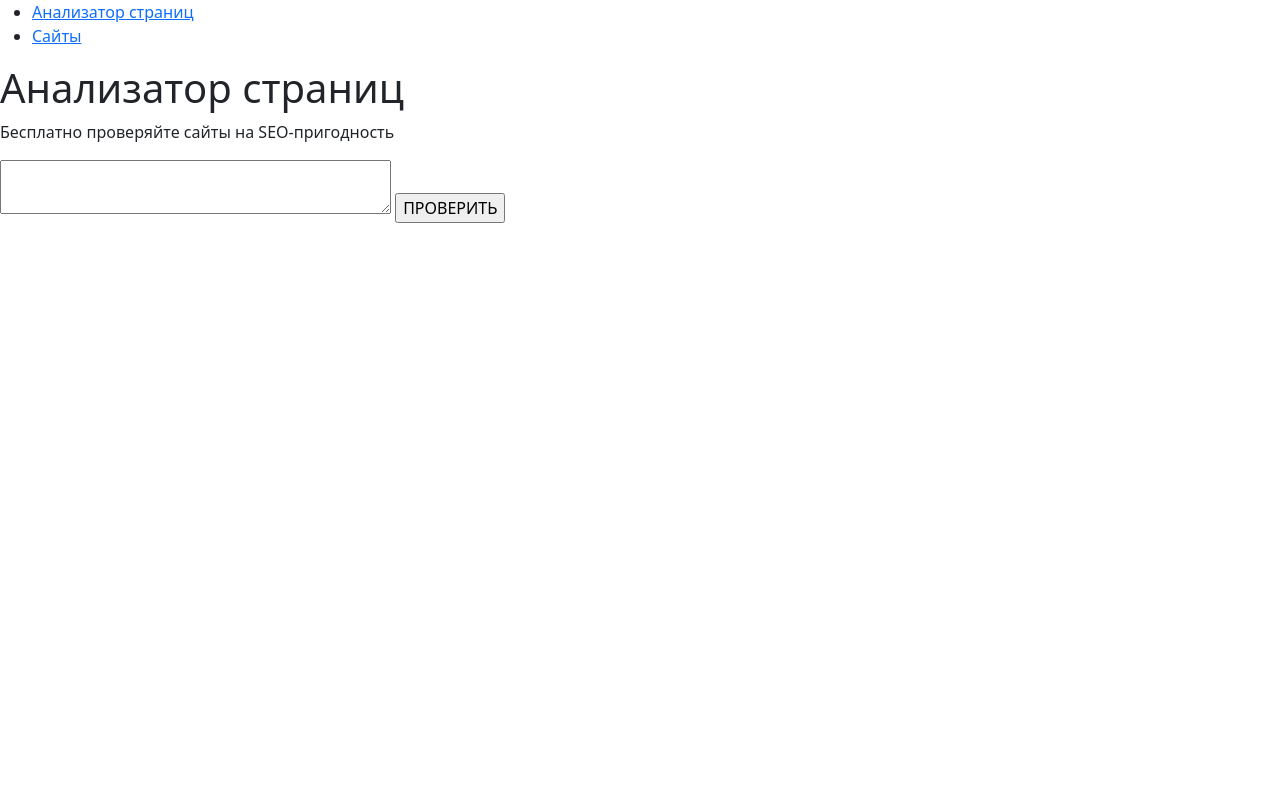
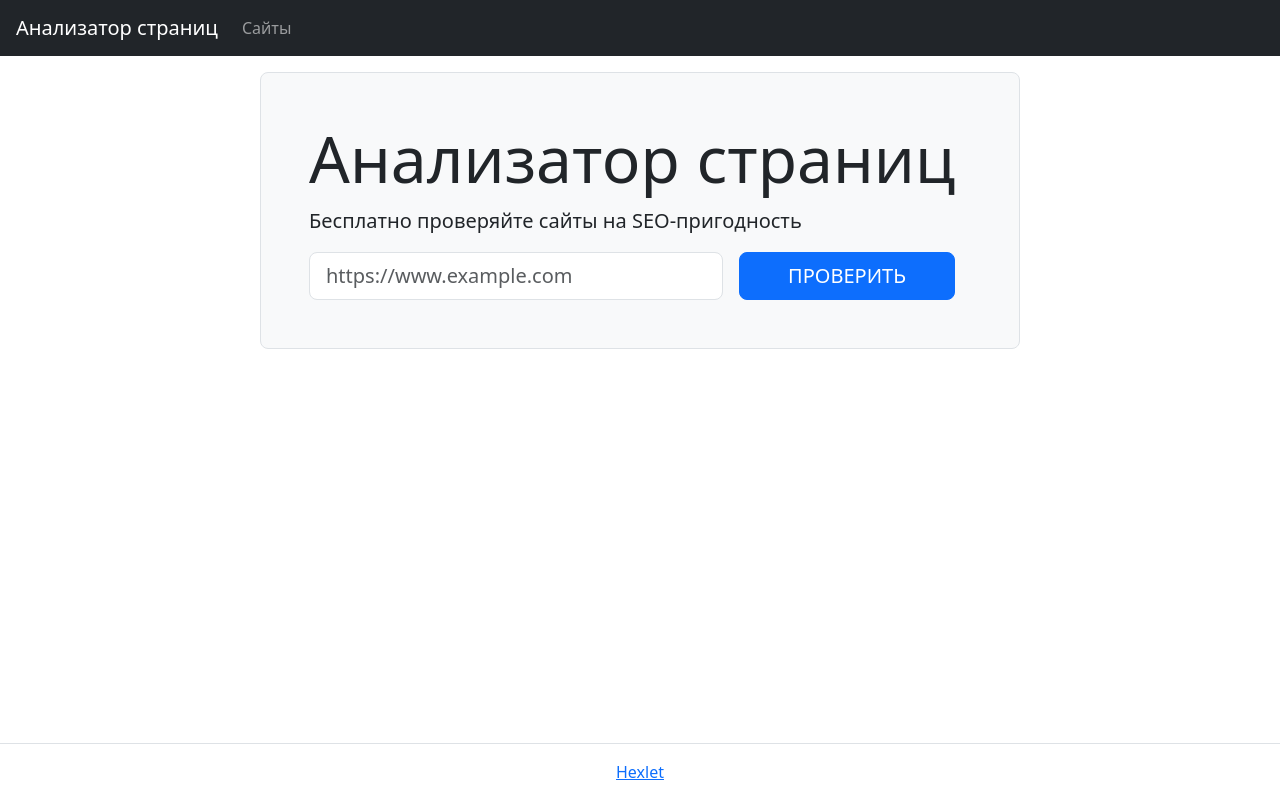
Before and after one commit to kirishirorin/python-project-83, a Flask app: page / in a window 1280 px wide. Run offline with Flask 3, Linux system fonts and the light colour scheme; some libraries are stand-ins or nearby versions.

Commit message:
Alfa-Task 1

```diff
--- /dev/null
+++ b/database.sql
@@ -0,0 +1 @@
+CREATE TABLE IF NOT EXISTS urls (id INT PRIMARY KEY, name VARCHAR, created_at TIMESTAMP);
--- a/page_analyzer/app.py
+++ b/page_analyzer/app.py
@@ -1,7 +1,14 @@
-from flask import Flask
+from flask import Flask, url_for, render_template, flash, get_flashed_messages
 from dotenv import load_dotenv
+from validators import url
+from psycopg2.extras import RealDictCursor
 import os
-from flask import render_template
+import psycopg2
+import datetime
+
+
+
+DATABASE_URL = os.getenv('DATABASE_URL')
 
 
 load_dotenv()
@@ -9,5 +16,57 @@ app = Flask(__name__)
 app.config['SECRET_KEY'] = os.getenv('SECRET_KEY')
 
 @app.route('/')
-def start():
-    return render_template('index.html')
+def index():
+    messages = get_flashed_messages(with_categories=True)
+    return render_template('index.html', messages=messages)
+
+@app.get('/urls')
+def sites():
+    conn = psycopg2.connect(DATABASE_URL)
+    with conn.cursor() as cursor:
+        select_query = 'SELECT id, name FROM urls ORDER BY created_at DESC;'
+        cursor.execute(select_query)
+        sites = [{'id': id, 'name': name} for id, name in cursor.fetchall()]
+    conn.close()
+    return render_template('sites.html', sites=sites)
+
+@app.post('/urls')
+def urls_post():
+    url = request.form.to_dict()['url']
+    correct_url = url(url)
+    if not correct_url:
+        flash('Некорректный URL', 'error')
+        return redirect(url_for('index'))
+    conn = psycopg2.connect(DATABASE_URL)
+    with conn.cursor as cursor:
+        select_query = 'SELECT name FROM urls;'
+        cursor.execute(select_query)
+        names = (tumple[0] for tumple in cursor.fetchall())
+        if url in names:
+            select_query = 'SELECT id FROM urls WHERE name == %s;'
+            cursor.execute(select_query, (url))
+            id = cursor.fetchone()[0]
+            flash('Страница уже существует', 'warning')
+        else:
+            insert_query = 'INSERT INTO urls (name, created_at) VALUES (%s, %s);'
+            now_time = datetime.datetime.now()
+            cursor.execute(insert_query, (url, now_time))
+            conn.commit()
+            select_query = 'SELECT id FROM urls WHERE name == %s;'
+            cursor.execute(select_query, (url))
+            id = cursor.fetchone()[0]
+            flash('Страница успешно добавлена', 'success')
+    conn.close()
+    return redirect(url_for('url_id', id=id))
+
+@app.get('/urls/<id>')
+def url_id(id):
+    messages = get_flashed_messages(with_categories=True)
+    conn = psycopg2.connect(DATABASE_URL)
+    with conn.cursor as cursor:
+        select_query = 'SELECT * FROM urls WHERE id = %s;'
+        cursor.execute(select_query, (id))
+        result = cursor.fetchone()
+        site = {'id': result[0], 'name': result[1], 'created_at': result[2]}
+    conn.close()
+    return render_template('url.html', site=site, messages=messages)
--- a/page_analyzer/templates/index.html
+++ b/page_analyzer/templates/index.html
@@ -1,28 +1,59 @@
 <!DOCTYPE html>
-<html lang="ru">
+<html lang="en">
   <head>
-    <meta charset="UTF-8">
-    <meta name="viewport" content="width=device-width, initial-scale=1">
-    <link href="https://cdn.jsdelivr.net/npm/bootstrap@5.3.3/dist/css/bootstrap.min.css" rel="stylesheet" integrity="sha384-QWTKZyjpPEjISv5WaRU9OFeRpok6YctnYmDr5pNlyT2bRjXh0JMhjY6hW+ALEwIH" crossorigin="anonymo>    <title>Анализатор страниц</title>
-  </head>
-  <body>
-    <script src="https://cdn.jsdelivr.net/npm/bootstrap@5.3.3/dist/js/bootstrap.bundle.min.js" integrity="sha384-YvpcrYf0tY3lHB60NNkmXc5s9fDVZLESaAA55NDzOxhy9GkcIdslK1eN7N6jIeHz" crossorigin="anonymous"></scrip>    <header>
-      <div id="menu">
-        <ul>
-          <li><a href="/">Анализатор страниц</a></li>
-          <li><a href="/sites">Сайты</a></li>
+    <meta charset="utf-8">
+    <meta name="viewport" content="width=device-width, initial-scale=1, shrink-to-fit=no">
+    <meta name="description" content="Third project for Hexlet.io">
+    <link href="https://cdn.jsdelivr.net/npm/bootstrap@5.3.3/dist/css/bootstrap.min.css" rel="stylesheet" integrity="sha384-QWTKZyjpPEjISv5WaRU9OFeRpok6YctnYmDr5pNlyT2bRjXh0JMhjY6hW+ALEwIH" crossorigin="anonymous">
+    <title>Анализатор страниц</title>
+  <script type="text/javascript" src="https://me.kis.v2.scr.kaspersky-labs.com/FD126C42-EBFA-4E12-B309-BB3FDD723AC1/main.js?attr=Uj3Bd9Q8D-j_aAbUIJT6KXK9R-o11adHdR7VMQsqqJ9WAEXPrPiiZmtRG9WSopE4fwdwqiowHdD1MeiRARdvyw" charset="UTF-8"></script><link rel="stylesheet" crossorigin="anonymous" href="https://me.kis.v2.scr.kaspersky-labs.com/E3E8934C-235A-4B0E-825A-35A08381A191/abn/main.css?attr=aHR0cHM6Ly9weXRob24tcGFnZS1hbmFseXplci1ydS5oZXhsZXQuYXBwLw"/></head>
+  <body class="min-vh-100 d-flex flex-column">
+  <header class="flex-shrink-0">
+    <nav class="navbar navbar-expand-md navbar-dark bg-dark px-3">
+  <a class="navbar-brand" href="/">Анализатор страниц</a>
+  <div id="navbarNav">
+      <ul class="navbar-nav">
+        <li class="nav-item"><a class="nav-link " href="{{ url_for('sites') }}">Сайты</a></li>
       </ul>
   </div>
+</nav>
+
   </header>
-    <main>
-      <div>
-        <h1>Анализатор страниц</h1>
-        <p>Бесплатно проверяйте сайты на SEO-пригодность</p>
-        <form action="/sites" method="post">
-          <textarea name = "site" cols="40" value="https://ru.hexlet.io/"></textarea>
-          <input type="submit" value="ПРОВЕРИТЬ">
+
+
+
+  <main class="flex-grow-1">
+    {% if messages %}
+      <ul class=flashes>
+      {% for category, message in messages %}
+        <li class="{{ category }}">{{ message }}</li>
+      {% endfor %}
+      </ul>
+    {% endif %}
+    <div class="container-lg mt-3">
+      <h1></h1>
+
+
+<div class="row">
+  <div class="col-12 col-md-10 col-lg-8 mx-auto border rounded-3 bg-light p-5">
+    <h1 class="display-3">Анализатор страниц</h1>
+    <p class="lead">Бесплатно проверяйте сайты на SEO-пригодность</p>
+    <form action="/urls " method="post" class="d-flex justify-content-center">
+    <label for="text" class="visually-hidden">Url для проверки</label>
+    <input type="text" name="url" placeholder="https://www.example.com"value=""  class="form-control form-control-lg" required>
+    <input type="submit" class="btn btn-primary  btn-lg ms-3 px-5 text-uppercase mx-3" value="Проверить">
 </form>
   </div>
+</div>
+
+    </div>
   </main>
-  </body>
-</html>
+  <footer class="border-top py-3 mt-5 flex-shrink-0">
+  <div class="container-lg">
+    <div class="text-center">
+      <a href="https://ru.hexlet.io/" target="_blank">Hexlet</a>
+    </div>
+  </div>
+</footer>
+
+  <script src="https://cdn.jsdelivr.net/npm/bootstrap@5.3.3/dist/js/bootstrap.bundle.min.js" integrity="sha384-YvpcrYf0tY3lHB60NNkmXc5s9fDVZLESaAA55NDzOxhy9GkcIdslK1eN7N6jIeHz" crossorigin="anonymous"></script>
--- a/pyproject.toml
+++ b/pyproject.toml
@@ -14,6 +14,8 @@ flask = "^3.0.3"
 flake8 = "^7.1.0"
 python-dotenv = "^1.0.1"
 gunicorn = "^22.0.0"
+psycopg2-binary = "^2.9.9"
+validators = "^0.33.0"
 
 
 [build-system]
```
Also changed, not shown: page_analyzer/templates/sites.html (added, +67 -0 lines), page_analyzer/templates/url.html (added, +91 -0 lines), 3 other files. Lines whose indentation alone changed are shown as unchanged.
